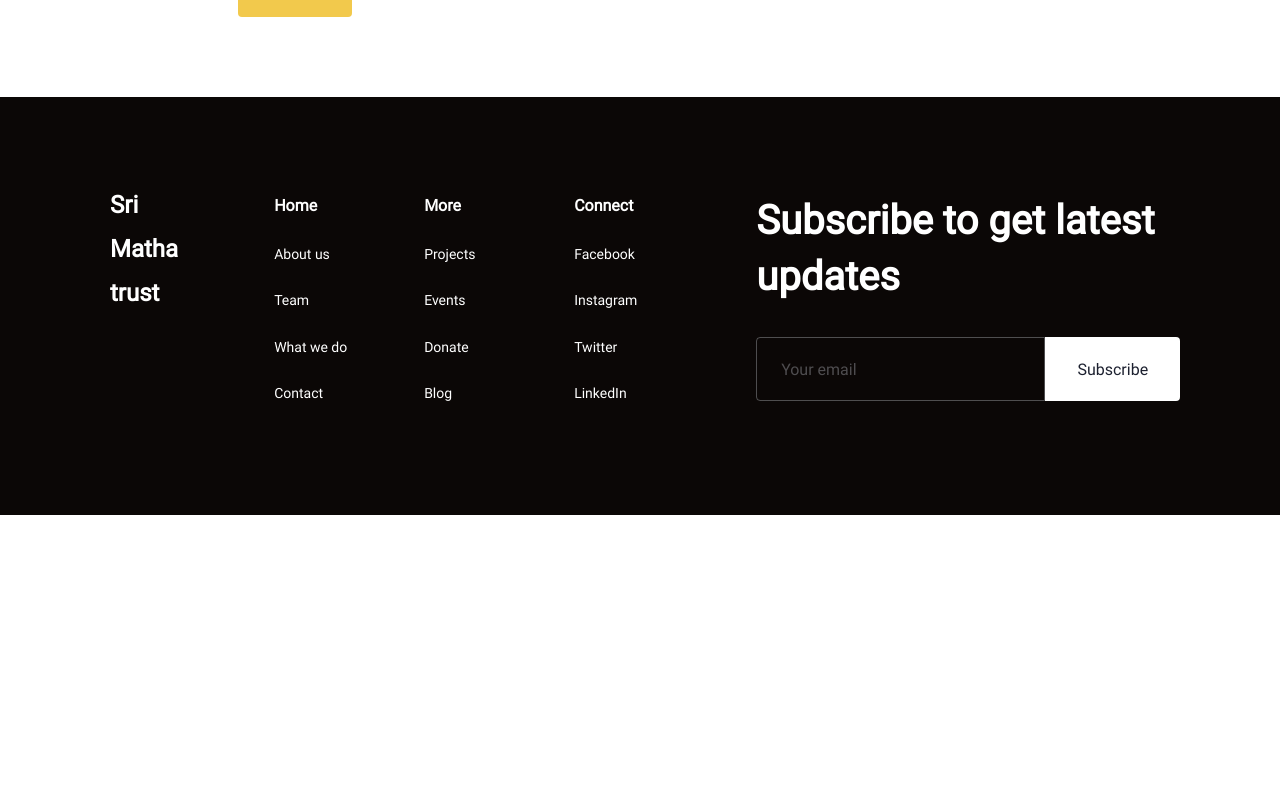
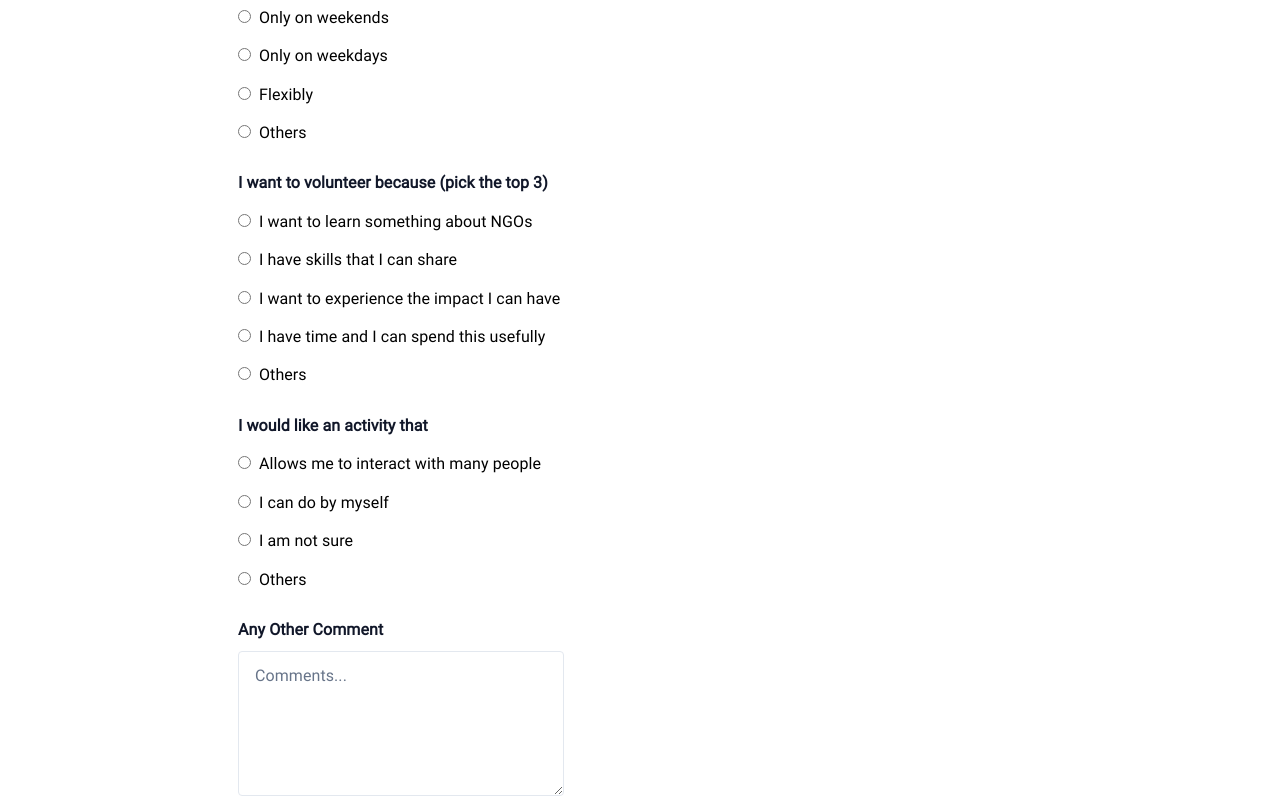
Before and after one commit to gunadevandesing/srimathatrust.ui, a React (Vite) app: page /volunteerregistration in a window 1280 px wide. Shown: the part 970-1767 px from the top of the page. Before the commit the page ends 1485 px from the top, so only its background shows below. Built offline with nearby package versions, Linux system fonts and the light colour scheme.

Commit message:
Volunteer registration form added

```diff
--- a/src/components/VolunteerRegistrationPageComponents/VolunterRegistrationForm.jsx
+++ b/src/components/VolunteerRegistrationPageComponents/VolunterRegistrationForm.jsx
@@ -1,5 +1,60 @@
 import ButtonComponent from "../commonComponents/ButtonComponent";
+import RadioButtonGroupComponent from "../commonComponents/RadioButtonGroupComponent";
 import "./volunteerRegistrationForm.scss";
+
+const volunteerDaysItem = {
+  radioTitle: "I can volunteer",
+  optionsList: [
+    { id: 1, label: "Only on weekends", value: "Only on weekends" },
+    { id: 2, label: "Only on weekdays", value: "Only on weekdays" },
+    { id: 3, label: "Flexibly", value: "Flexibly" },
+    { id: 4, label: "Others", value: "Others" },
+  ],
+  groupName: "volunteerDays",
+};
+
+const volunteerReasonItem = {
+  radioTitle: "I want to volunteer because (pick the top 3)",
+  optionsList: [
+    {
+      id: 1,
+      label: "I want to learn something about NGOs",
+      value: "I want to learn something about NGOs",
+    },
+    {
+      id: 2,
+      label: "I have skills that I can share",
+      value: "I have skills that I can share",
+    },
+    {
+      id: 3,
+      label: "I want to experience the impact I can have",
+      value: "I want to experience the impact I can have",
+    },
+    {
+      id: 4,
+      label: "I have time and I can spend this usefully",
+      value: "I have time and I can spend this usefully",
+    },
+    { id: 5, label: "Others", value: "Others" },
+  ],
+  groupName: "volunteerReason",
+};
+
+const volunteerActivity = {
+  radioTitle: "I would like an activity that",
+  optionsList: [
+    {
+      id: 1,
+      label: "Allows me to interact with many people",
+      value: "Allows me to interact with many people",
+    },
+    { id: 2, label: "I can do by myself", value: "I can do by myself" },
+    { id: 3, label: "I am not sure", value: "I am not sure" },
+    { id: 4, label: "Others", value: "Others" },
+  ],
+  groupName: "volunteerDays",
+};
 
 const VolunteerRegistrationForm = () => {
   const handleSubmit = () => {};
@@ -12,6 +67,7 @@ const VolunteerRegistrationForm = () => {
           Volunteer Full Name
         </label>
         <input
+          className="input-textbox"
           type="text"
           id="volunteerName"
           name="volunteerName"
@@ -21,6 +77,7 @@ const VolunteerRegistrationForm = () => {
           Email id used for communication
         </label>
         <input
+          className="input-textbox"
           type="email"
           id="emailId"
           name="emailId"
@@ -32,6 +89,7 @@ const VolunteerRegistrationForm = () => {
               Mobile number
             </label>
             <input
+              className="input-textbox"
               type="tel"
               id="mobileNumber"
               placeholder="Mobile number"
@@ -43,6 +101,7 @@ const VolunteerRegistrationForm = () => {
               Whatsapp number
             </label>
             <input
+              className="input-textbox"
               type="tel"
               id="whatsappNumber"
               placeholder="Whatsapp number"
@@ -56,9 +115,45 @@ const VolunteerRegistrationForm = () => {
             <label htmlFor="city" className="label-text">
               City
             </label>
-            <input type="text" id="city" name="city" placeholder="City" />
+            <input
+              className="input-textbox"
+              type="text"
+              id="city"
+              name="city"
+              placeholder="City"
+            />
           </div>
         </div>
+
+        <RadioButtonGroupComponent
+          radioTitle={volunteerDaysItem.radioTitle}
+          optionsList={volunteerDaysItem.optionsList}
+          groupName={volunteerDaysItem.groupName}
+        />
+
+        <RadioButtonGroupComponent
+          radioTitle={volunteerReasonItem.radioTitle}
+          optionsList={volunteerReasonItem.optionsList}
+          groupName={volunteerReasonItem.groupName}
+        />
+
+        <RadioButtonGroupComponent
+          radioTitle={volunteerActivity.radioTitle}
+          optionsList={volunteerActivity.optionsList}
+          groupName={volunteerActivity.groupName}
+        />
+
+        <label htmlFor="comments" className="label-text">
+          Any Other Comment
+        </label>
+        <textarea
+          className="input-textarea"
+          type="textarea"
+          id="comments"
+          name="comments"
+          placeholder="Comments..."
+          rows={5}
+        />
 
         <ButtonComponent
           buttonType="primary"
--- a/src/components/VolunteerRegistrationPageComponents/volunteerRegistrationForm.scss
+++ b/src/components/VolunteerRegistrationPageComponents/volunteerRegistrationForm.scss
@@ -20,6 +20,7 @@
     width: 35%;
     max-width: 33.5rem;
     padding-top: 2rem;
+
     .label-text {
       display: block;
       margin-bottom: 0.5rem;
@@ -32,7 +33,8 @@
       letter-spacing: 0.08px;
     }
 
-    input {
+    .input-textbox,
+    .input-textarea {
       width: 100%;
       height: 48px;
       display: flex;
@@ -67,6 +69,21 @@
       }
     }
 
+    .input-textarea {
+      display: flex;
+      height: 145px;
+      padding: 11px 16px;
+      align-items: flex-start;
+      gap: 12px;
+      align-self: stretch;
+
+      border-radius: 4px;
+      border: 1px solid #e3e8ef;
+      background: #fff;
+
+      margin-bottom: 1rem;
+    }
+
     .input-labelsection {
       display: flex;
       justify-content: space-between;
--- /dev/null
+++ b/src/components/commonComponents/RadioButtonGroupComponent.jsx
@@ -0,0 +1,40 @@
+import "./radioButtonGroupComponent.scss";
+
+const RadioButtonGroupComponent = (props) => {
+  const { radioTitle, optionsList, groupName } = props;
+  return (
+    <div className="radio-wrapper">
+      <div className="radio-title">{radioTitle}</div>
+      <div className="radio-button-group">
+        {optionsList.map((optionItem) => (
+          <div className="radio-button-item" key={optionItem.id}>
+            <input
+              className="radio-input"
+              id={`${groupName}-${optionItem.id}`}
+              type="radio"
+              name={groupName}
+              value={optionItem.value}
+            />
+            <label
+              className="radio-label"
+              htmlFor={`${groupName}-${optionItem.id}`}
+            >
+              {optionItem.label}
+            </label>
+          </div>
+        ))}
+      </div>
+    </div>
+  );
+};
+
+RadioButtonGroupComponent.defaultProps = {
+  radioTitle: "Choose",
+  optionsList: [
+    { id: 1, label: "Yes", value: "Yes" },
+    { id: 2, label: "No", value: "No" },
+  ],
+  groupName: "chooseItem",
+};
+
+export default RadioButtonGroupComponent;
--- /dev/null
+++ b/src/components/commonComponents/radioButtonGroupComponent.scss
@@ -0,0 +1,35 @@
+@import "../../project_constants.scss";
+
+.radio-wrapper {
+  display: flex;
+  flex-direction: column;
+  margin: 0.75rem 0;
+
+  .radio-title {
+    color: #111729;
+    font-family: Roboto;
+    font-size: 16px;
+    font-style: normal;
+    font-weight: 700;
+    line-height: 165%;
+    letter-spacing: 0.08px;
+
+    margin-bottom: 0.75rem;
+  }
+
+  .radio-button-group {
+    .radio-button-item {
+      margin-bottom: 0.75rem;
+      .radio-label {
+        margin-left: 0.5rem;
+        color: #000;
+        font-family: Roboto;
+        font-size: 16px;
+        font-style: normal;
+        font-weight: 400;
+        line-height: 165%;
+        letter-spacing: 0.08px;
+      }
+    }
+  }
+}
```
